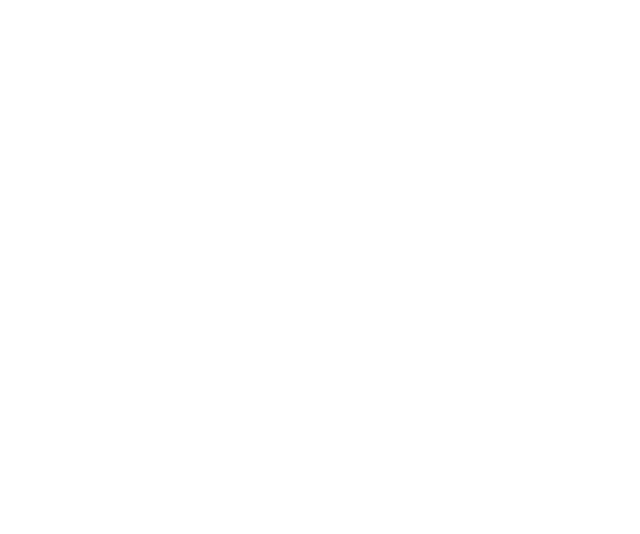
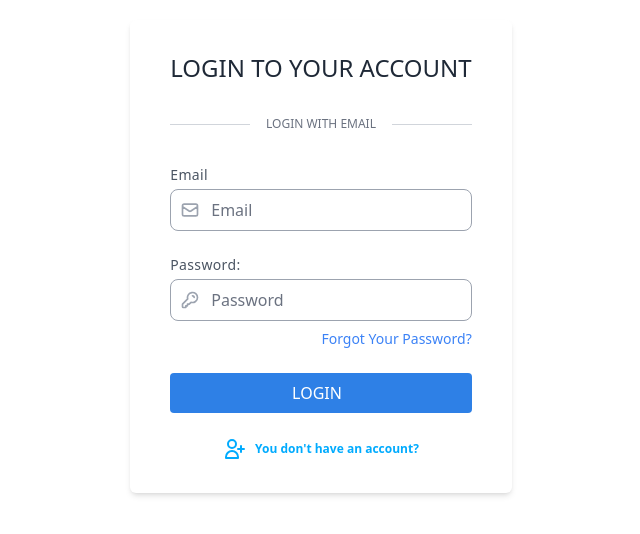
Before and after one commit to mhmmdsatrioz/portal-siswa, a React (Vite) app: page /login in a window 1280 px wide. Before the commit this address had no page. Shown: the part 144-678 px from the top of the page, without its empty margins (319-959 px from the left). Built offline with nearby package versions, Linux system fonts and the light colour scheme.

Commit message:
feat: add pages Signin

```diff
--- a/package.json
+++ b/package.json
@@ -13,6 +13,10 @@
     "lint": "eslint --fix"
   },
   "dependencies": {
+    "@emotion/react": "^11.10.4",
+    "@emotion/styled": "^11.10.4",
+    "@material-ui/core": "^4.12.4",
+    "@mui/material": "^5.10.6",
     "@reduxjs/toolkit": "^1.8.5",
     "@vitejs/plugin-react": "^2.1.0",
     "axios": "^0.27.2",
--- a/src/Router/index.tsx
+++ b/src/Router/index.tsx
@@ -2,6 +2,8 @@
 import { Routes, Route, BrowserRouter } from 'react-router-dom';
 import Head from 'layout/Head';
 import Home from 'pages/index';
+import SignIn from 'pages/auth/SignIn';
+import SignUp from 'pages/auth/SignUp';
 // import Home from 'pages';
 // import Head from 'layout/Head';
 
@@ -12,6 +14,7 @@
         <Route element={<Head />}>
           <Route path="/" element={<Home />} />
         </Route>
+        <Route path="/login" element={<SignIn />}></Route>
       </Routes>
     </BrowserRouter>
   );
--- a/src/layout/Head.tsx
+++ b/src/layout/Head.tsx
@@ -65,7 +65,11 @@
 
   return (
     <>
-      <div style={{ width: 256 }} className="flex-row flex">
+      <div className="flex flex-col">
+        <div
+          style={{ width: 256 }}
+          className={` flex justify-between p-5 z-[99]   items-center w-full h-[70px] fixed`}
+        >
           <div className="w-[200px]">
             <SidebarComponents
               menuItems={menuItems}
@@ -74,8 +78,10 @@
             />
           </div>
         </div>
-      <div className="flex-auto pl-24 pt-6 dark:bg-gray-600 bg-slate-100 min-h-screen ">
+        {/* <div className="flex-auto pl-24 pt-6 dark:bg-gray-600 bg-slate-100 min-h-screen "> */}
+        <div className="flex-1  over">
           <Outlet />
+        </div>
       </div>
     </>
   );
--- a/src/pages/auth/SignIn.tsx
+++ b/src/pages/auth/SignIn.tsx
@@ -1,7 +1,152 @@
 import React from 'react';
+// import {
+//   Box,
+//   InputAdornment,
+//   Input,
+//   InputLabel,
+//   FormControl,
+//   TextField,
+//   OutlinedInput,
+// } from '@mui/material';
+import { HiOutlineKey, HiOutlineMail } from 'react-icons/hi';
+import { Formik, Form } from 'formik';
+
+const initialValues = {
+  email: '',
+  password: '',
+};
 
 const SignIn = () => {
-  return <div>SignIn</div>;
+  return (
+    <>
+      <div className="flex items-center h-screen justify-center">
+        <Formik
+          initialValues={initialValues}
+          onSubmit={values => {
+            console.log(values);
+          }}
+        >
+          {({ values, handleChange, handleSubmit, errors, setFieldValue }) => {
+            return (
+              <Form
+                onSubmit={handleSubmit}
+                className="min-h-screen flex flex-col items-center justify-center "
+              >
+                <div className="flex flex-col bg-white shadow-md px-4 sm:px-6 md:px-8 lg:px-10 py-8 rounded-md w-full max-w-md">
+                  <div className="font-medium self-center text-xl sm:text-2xl uppercase text-gray-800">
+                    Login To Your Account
+                  </div>
+                  {/* <button className="relative mt-6 border rounded-md py-2 text-sm text-gray-800 bg-gray-100 hover:bg-gray-200">
+                    <span className="absolute left-0 top-0 flex items-center justify-center h-full w-10 text-blue-500">
+                      <i className="fab fa-facebook-f"></i>
+                    </span>
+                    <span>Login with Facebook</span>
+                  </button> */}
+                  <div className="relative mt-10 h-px bg-gray-300">
+                    <div className="absolute left-0 top-0 flex justify-center w-full -mt-2">
+                      <span className="bg-white px-4 text-xs text-gray-500 uppercase">
+                        Login With Email
+                      </span>
+                    </div>
+                  </div>
+                  <div className="mt-10">
+                    <div>
+                      <div className="flex flex-col mb-6">
+                        <label className="mb-1 text-xs sm:text-sm tracking-wide text-gray-600">
+                          Email
+                        </label>
+                        <div className="relative">
+                          <div className="inline-flex items-center justify-center absolute left-0 top-0 h-full w-10 text-gray-400">
+                            <HiOutlineMail className="h-5 w-5" />
+                          </div>
+
+                          <input
+                            id="email"
+                            type="email"
+                            value={values.email}
+                            onChange={handleChange}
+                            name="email"
+                            className="text-sm sm:text-base placeholder-gray-500 pl-10 pr-4 rounded-lg border border-gray-400 w-full py-2 focus:outline-none focus:border-blue-400"
+                            placeholder="Email"
+                          />
+                        </div>
+                      </div>
+                      <div className="flex flex-col mb-6">
+                        <label className="mb-1 text-xs sm:text-sm tracking-wide text-gray-600">
+                          Password:
+                        </label>
+                        <div className="relative">
+                          <div className="inline-flex items-center justify-center absolute left-0 top-0 h-full w-10 text-gray-400">
+                            <span>
+                              <HiOutlineKey className="h-5 w-5" />
+                            </span>
+                          </div>
+
+                          <input
+                            id="password"
+                            onChange={handleChange}
+                            type="password"
+                            value={values.password}
+                            name="password"
+                            className="text-sm sm:text-base placeholder-gray-500 pl-10 pr-4 rounded-lg border border-gray-400 w-full py-2 focus:outline-none focus:border-blue-400"
+                            placeholder="Password"
+                          />
+                        </div>
+                      </div>
+
+                      <div className="flex items-center mb-6 -mt-4">
+                        <div className="flex ml-auto">
+                          <a
+                            href="#"
+                            className="inline-flex text-xs sm:text-sm text-blue-500 hover:text-blue-700"
+                          >
+                            Forgot Your Password?
+                          </a>
+                        </div>
+                      </div>
+
+                      <div className="flex w-full">
+                        <button
+                          type="submit"
+                          className="flex items-center justify-center focus:outline-none text-white text-sm sm:text-base bg-darkBlue hover:bg-darkBlue rounded py-2 w-full transition duration-150 ease-in"
+                        >
+                          <span className="mr-2 uppercase">Login</span>
+                        </button>
+                      </div>
+                    </div>
+                  </div>
+                  <div className="flex justify-center items-center mt-6">
+                    <a
+                      href="#"
+                      target="_blank"
+                      className="inline-flex items-center font-bold text-[#00ABFE] hover:text-[#00ABFE] text-xs text-center"
+                    >
+                      <span>
+                        <svg
+                          className="h-6 w-6"
+                          fill="none"
+                          strokeLinecap="round"
+                          strokeLinejoin="round"
+                          strokeWidth="2"
+                          viewBox="0 0 24 24"
+                          stroke="currentColor"
+                        >
+                          <path d="M18 9v3m0 0v3m0-3h3m-3 0h-3m-2-5a4 4 0 11-8 0 4 4 0 018 0zM3 20a6 6 0 0112 0v1H3v-1z" />
+                        </svg>
+                      </span>
+                      <span className="ml-2">
+                        You don&apos;t have an account?
+                      </span>
+                    </a>
+                  </div>
+                </div>
+              </Form>
+            );
+          }}
+        </Formik>
+      </div>
+    </>
+  );
 };
 
 export default SignIn;
--- a/tailwind.config.cjs
+++ b/tailwind.config.cjs
@@ -3,7 +3,11 @@
   content: ['./src/**/*.{js,jsx,ts,tsx}'],
   darkMode: 'class',
   theme: {
-    extend: {},
+    extend: {
+      colors: {
+        darkBlue: '#2E80E6',
+      },
+    },
   },
   plugins: [],
 };
```
Also changed, not shown: 2 other files (tests, documents, lock files or other folders). Lines whose indentation alone changed are shown as unchanged.
